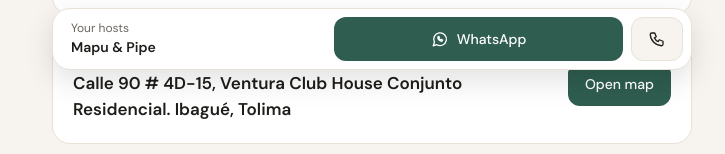
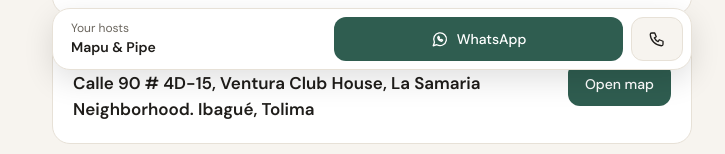
Before and after one commit to best-airbnb/guia-ventura-1408-ibg, a plain HTML site: page index.html in a window 1280 px wide. Shown: the part 714-868 px from the top of the page, without its empty margins (268-993 px from the left). Drawn offline with Linux system fonts and the light colour scheme.

Commit message:
direciion

```diff
--- a/index.html
+++ b/index.html
@@ -67,7 +67,7 @@ const CONFIG = {
   },
 
   llegada: {
-    direccion: { es: "Calle 90 # 4D-15, Ventura Club House Conjunto Residencial. Ibagué, Tolima", en: "Calle 90 # 4D-15, Ventura Club House Conjunto Residencial. Ibagué, Tolima" },
+    direccion: { es: "Calle 90 # 4D-15, Ventura Club House, Barrio La Samaria. Ibagué, Tolima", en: "Calle 90 # 4D-15, Ventura Club House, La Samaria Neighborhood. Ibagué, Tolima" },
     mapsUrl: "https://maps.app.goo.gl/vRKiaaZqMJSjxg667",
     pasos: [
       { icono: "mapa",
```
